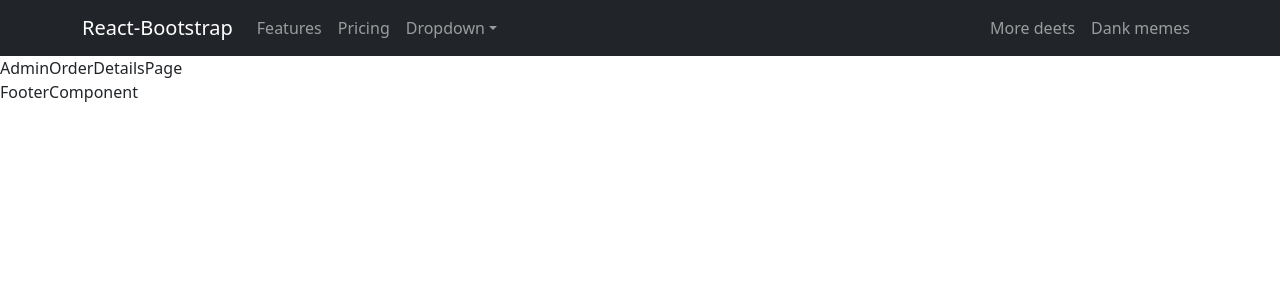
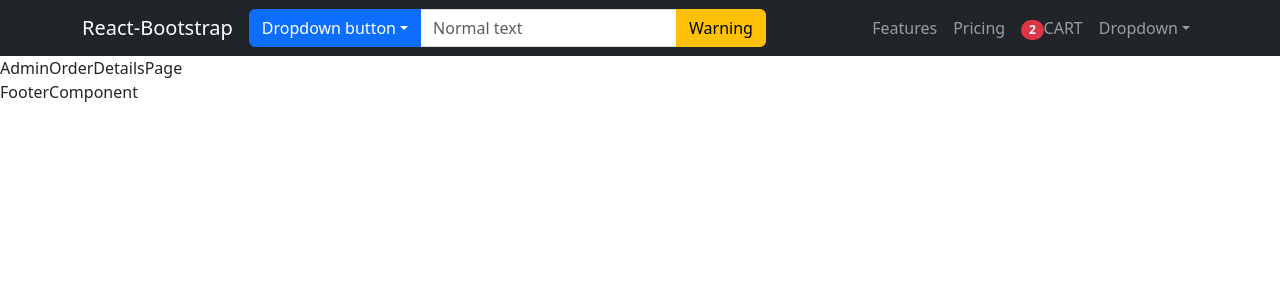
Before and after one commit to kevinkalenga/Mern_Ecommerce_Project, a React (Create React App) app in the folder frontend/: page /admin/orders in a window 1280 px wide. Shown: the top 300 px of the page. Built offline with nearby package versions, Linux system fonts and the light colour scheme.

Commit message:
Create Badge for Number of Products in The Cart and Select List for Categories

```diff
--- a/frontend/package.json
+++ b/frontend/package.json
@@ -17,7 +17,7 @@
     "react-dom": "^17.0.2",
     "react-helmet-async": "^1.3.0",
     "react-redux": "^7.2.8",
-    "react-router-bootstrap": "^0.26.1",
+    "react-router-bootstrap": "^0.26.3",
     "react-router-dom": "^6.28.2",
     "react-scripts": "5.0.0",
     "react-simple-star-rating": "^4.0.5",
--- a/frontend/src/components/HeaderComponent.js
+++ b/frontend/src/components/HeaderComponent.js
@@ -1,18 +1,49 @@
-import {Navbar, Nav, Container, NavDropdown} from "react-bootstrap"
+
+
+import {
+  Navbar,
+  Nav,
+  Container,
+  NavDropdown,
+  Badge,
+  Form,
+  DropdownButton,
+  Dropdown,
+  Button,
+  InputGroup,
+} from "react-bootstrap";
 
 const HeaderComponent = () => {
   return (
-
-
     <Navbar collapseOnSelect expand="lg" bg="dark" variant="dark">
       <Container>
         <Navbar.Brand href="#home">React-Bootstrap</Navbar.Brand>
         <Navbar.Toggle aria-controls="responsive-navbar-nav" />
         <Navbar.Collapse id="responsive-navbar-nav">
           <Nav className="me-auto">
+            <InputGroup>
+              <DropdownButton
+                id="dropdown-basic-button"
+                title="Dropdown button"
+              >
+                <Dropdown.Item href="#/action-1">Action</Dropdown.Item>
+                <Dropdown.Item href="#/action-2">Another action</Dropdown.Item>
+                <Dropdown.Item href="#/action-3">Something else</Dropdown.Item>
+              </DropdownButton>
+              <Form.Control type="text" placeholder="Normal text" />
+              <Button variant="warning">Warning</Button>
+            </InputGroup>
+          </Nav>
+          <Nav>
             <Nav.Link href="#features">Features</Nav.Link>
             <Nav.Link href="#pricing">Pricing</Nav.Link>
-          <NavDropdown title="Dropdown" id="collapsible-nav-dropdown">
+            <Nav.Link href="#pricing">
+              <Badge pill bg="danger">
+                2
+              </Badge>
+              CART
+            </Nav.Link>
+            <NavDropdown title="Dropdown" id="collasible-nav-dropdown">
               <NavDropdown.Item href="#action/3.1">Action</NavDropdown.Item>
               <NavDropdown.Item href="#action/3.2">
                 Another action
@@ -24,24 +55,10 @@ const HeaderComponent = () => {
               </NavDropdown.Item>
             </NavDropdown>
           </Nav>
-        <Nav>
-          <Nav.Link href="#deets">More deets</Nav.Link>
-          <Nav.Link eventKey={2} href="#memes">
-            Dank memes
-          </Nav.Link>
-        </Nav>
         </Navbar.Collapse>
       </Container>
     </Navbar>
+  );
+};
 
-
-
-
-
-
-
-
-  )
-}
-
-export default HeaderComponent
+export default HeaderComponent;
```
Also changed, not shown: frontend/src/pages/admin/AdminOrdersPage.js (+9 -0 lines), 1 other file (tests, documents, lock files or other folders). Lines whose indentation alone changed are shown as unchanged.
